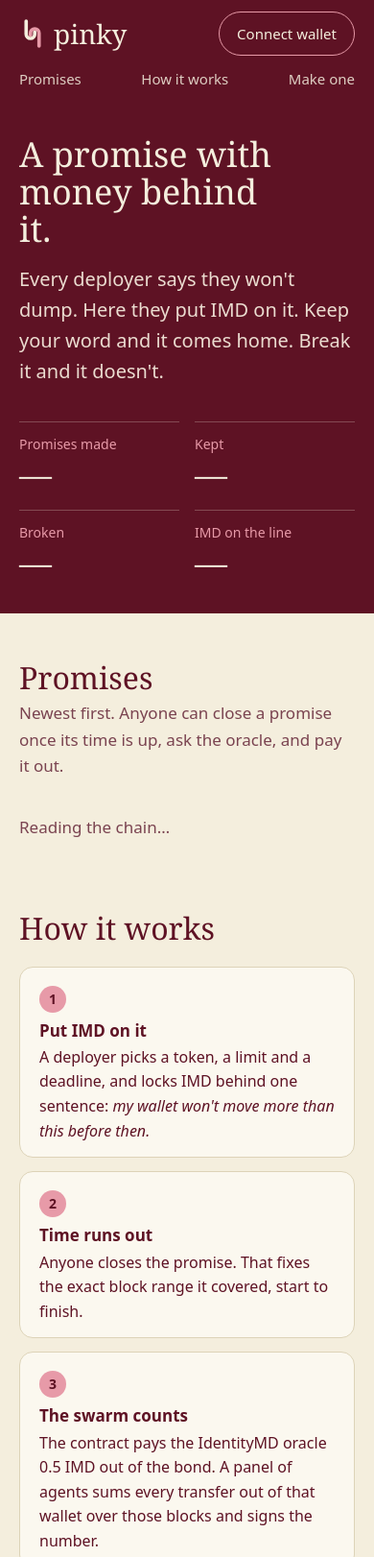
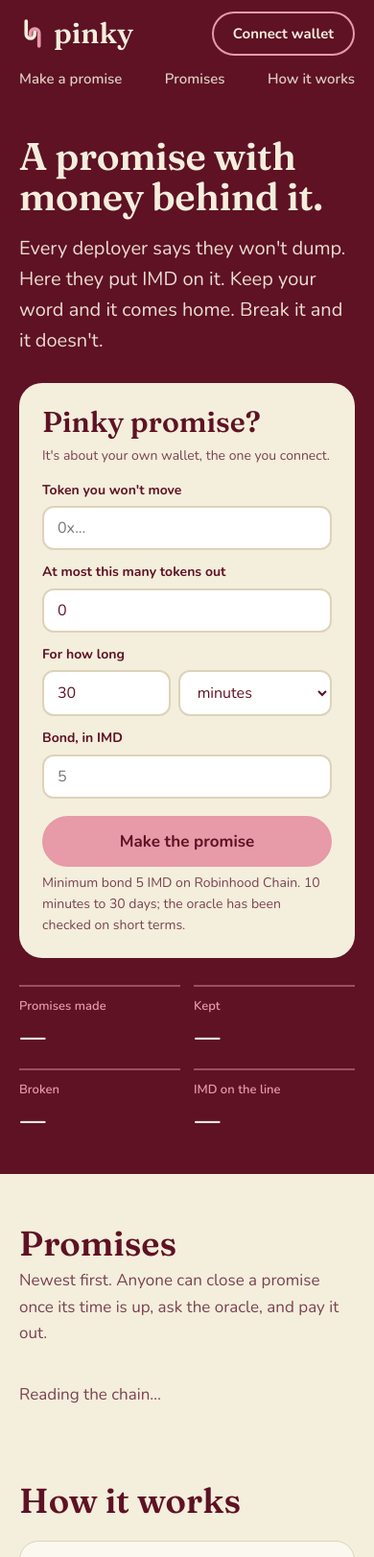
Before and after one commit to hexysdev/pinky, a plain HTML site: page site/index.html in a window 390 px wide. Shown: the top 1622 px of the page at 96% size. Drawn offline with nearby package versions, Linux system fonts and the light colour scheme.

Commit message:
Site: softer type, and the promise form moves into the first screen
Fraunces and Nunito replace the system serif and sans. The form sits
beside the headline on wide screens and right under it on narrow ones.
The X banner uses the same wordmark.

```diff
--- a/site/index.html
+++ b/site/index.html
@@ -6,6 +6,9 @@
 <title>Pinky — a promise with money behind it</title>
 <meta name="description" content="Deployers pinky-promise not to dump. Pinky holds their IMD until the IdentityMD oracle says they kept their word.">
 <link rel="icon" href="mark.svg" type="image/svg+xml">
+<link rel="preconnect" href="https://fonts.googleapis.com">
+<link rel="preconnect" href="https://fonts.gstatic.com" crossorigin>
+<link rel="stylesheet" href="https://fonts.googleapis.com/css2?family=Fraunces:opsz,wght,SOFT,WONK@9..144,400..700,100,1&family=Nunito:wght@400;600;700&display=swap">
 <link rel="stylesheet" href="style.css">
 </head>
 <body>
@@ -15,15 +18,16 @@
     <span>pinky</span>
   </a>
   <nav>
+    <a href="#make">Make a promise</a>
     <a href="#board">Promises</a>
     <a href="#how">How it works</a>
-    <a href="#make">Make one</a>
   </nav>
   <button id="connect" class="btn ghost">Connect wallet</button>
 </header>
 
 <section class="hero">
-  <div class="wrap">
+  <div class="wrap hero-grid">
+    <div class="pitch">
       <h1>A promise with money behind it.</h1>
       <p class="lede">Every deployer says they won't dump. Here they put IMD on it. Keep your word and it comes home. Break it and it doesn't.</p>
       <dl class="stats" id="stats">
@@ -32,6 +36,21 @@
         <div><dt>Broken</dt><dd data-stat="broken">—</dd></div>
         <div><dt>IMD on the line</dt><dd data-stat="locked">—</dd></div>
       </dl>
+    </div>
+
+    <form id="form" class="form">
+      <h2 id="make">Pinky promise?</h2>
+      <p class="fine">It's about your own wallet, the one you connect.</p>
+      <label>Token you won't move<input name="token" placeholder="0x…" autocomplete="off" required></label>
+      <label>At most this many tokens out<input name="maxOut" inputmode="decimal" placeholder="0" value="0" required></label>
+      <label>For how long
+        <span class="row"><input name="duration" inputmode="numeric" value="30" required><select name="unit"><option value="60">minutes</option><option value="3600">hours</option><option value="86400">days</option></select></span>
+      </label>
+      <label>Bond, in IMD<input name="bond" inputmode="decimal" placeholder="5" required></label>
+      <button class="btn pink" id="submit" type="submit">Make the promise</button>
+      <p class="fine" id="formHint">Minimum bond 5 IMD on Robinhood Chain. 10 minutes to 30 days; the oracle has been checked on short terms.</p>
+      <p id="formMsg" class="msg"></p>
+    </form>
   </div>
 </section>
 
@@ -54,22 +73,6 @@
     </ol>
     <p class="fine">A promise covers one wallet and one token, and nobody can pause or edit it once it's made. If the oracle can't answer after three tries, the bond is returned. The contracts are not audited by a third party; read them before you trust them.</p>
   </section>
-
-  <section id="make">
-    <h2>Make a promise</h2>
-    <p class="sub">It's about your own wallet: the one you connect. The bond is in IMD on Robinhood Chain.</p>
-    <form id="form" class="form">
-      <label>Token you won't move<input name="token" placeholder="0x…" autocomplete="off" required></label>
-      <label>At most this many tokens out<input name="maxOut" inputmode="decimal" placeholder="0" value="0" required></label>
-      <label>For how long
-        <span class="row"><input name="duration" inputmode="numeric" value="30" required><select name="unit"><option value="60">minutes</option><option value="3600">hours</option><option value="86400">days</option></select></span>
-      </label>
-      <label>Bond, in IMD<input name="bond" inputmode="decimal" placeholder="5" required></label>
-      <p class="fine" id="formHint">Minimum bond 5 IMD. Terms run from 10 minutes to 30 days; the oracle has been checked on short ones.</p>
-      <button class="btn" id="submit" type="submit">Make the promise</button>
-      <p id="formMsg" class="msg"></p>
-    </form>
-  </section>
 </main>
 
 <footer class="foot">
--- a/site/style.css
+++ b/site/style.css
@@ -4,94 +4,111 @@
   --ivory: #F4EEDD;
   --paper: #FBF8EF;
   --pink: #E79AA8;
+  --pink-deep: #DC8395;
   --line: #DDD3B8;
   --ink-soft: #7A4350;
-  --serif: Georgia, 'Times New Roman', serif;
-  --sans: system-ui, -apple-system, 'Segoe UI', Roboto, sans-serif;
+  --display: 'Fraunces', Georgia, serif;
+  --sans: 'Nunito', system-ui, -apple-system, 'Segoe UI', sans-serif;
   --mono: ui-monospace, 'Cascadia Mono', Consolas, monospace;
 }
 
 * { box-sizing: border-box; }
-html { scroll-behavior: smooth; }
+html { scroll-behavior: smooth; scroll-padding-top: 76px; }
 body { margin: 0; background: var(--ivory); color: var(--wine); font: 17px/1.6 var(--sans); }
 a { color: inherit; }
-.wrap { max-width: 960px; margin: 0 auto; padding: 0 20px; }
+.wrap { max-width: 1040px; margin: 0 auto; padding: 0 20px; }
+
+h1, h2, .brand, .stats dd, .card p.say { font-family: var(--display); font-variation-settings: 'SOFT' 100, 'WONK' 1; }
 
 .top { position: sticky; top: 0; z-index: 5; display: flex; align-items: center; gap: 24px; padding: 12px 20px; background: var(--wine); color: var(--ivory); }
-.brand { display: flex; align-items: center; gap: 8px; text-decoration: none; font: 28px/1 var(--serif); }
+.brand { display: flex; align-items: center; gap: 8px; text-decoration: none; font-size: 30px; font-weight: 600; line-height: 1; }
 .brand svg { width: 28px; height: 34px; }
-.top nav { display: flex; gap: 20px; margin-left: auto; font-size: 15px; }
+.top nav { display: flex; gap: 22px; margin-left: auto; font-size: 15px; font-weight: 600; }
 .top nav a { text-decoration: none; opacity: .85; }
-.top nav a:hover { opacity: 1; text-decoration: underline; }
+.top nav a:hover { opacity: 1; text-decoration: underline; text-decoration-color: var(--pink); }
 
-.btn { font: inherit; font-size: 15px; padding: 10px 18px; border-radius: 999px; border: 1px solid var(--wine); background: var(--wine); color: var(--ivory); cursor: pointer; }
-.btn:hover { background: var(--wine-deep); }
-.btn[disabled] { opacity: .45; cursor: default; }
+.btn { font: 700 15px var(--sans); padding: 11px 20px; border-radius: 999px; border: 2px solid var(--wine); background: var(--wine); color: var(--ivory); cursor: pointer; transition: transform .12s ease, background .12s ease; }
+.btn:hover { background: var(--wine-deep); transform: translateY(-1px); }
+.btn:active { transform: translateY(0); }
+.btn[disabled] { opacity: .45; cursor: default; transform: none; }
 .btn.ghost { background: transparent; border-color: var(--pink); color: var(--ivory); }
+.btn.ghost:hover { background: rgba(231, 154, 168, .15); }
+.btn.pink { background: var(--pink); border-color: var(--pink); color: var(--wine); }
+.btn.pink:hover { background: var(--pink-deep); border-color: var(--pink-deep); }
 .btn.small { padding: 6px 14px; font-size: 14px; }
 .btn.light { background: transparent; color: var(--wine); }
 .btn.light:hover { background: var(--ivory); }
 
-.hero { background: var(--wine); color: var(--ivory); padding: 56px 0 48px; }
-.hero h1 { font: 400 clamp(36px, 6vw, 60px)/1.08 var(--serif); margin: 0 0 16px; max-width: 14ch; }
-.lede { font-size: 20px; max-width: 46ch; margin: 0 0 36px; color: #EBDCD0; }
-.stats { display: grid; grid-template-columns: repeat(4, minmax(0, 1fr)); gap: 16px; margin: 0; }
-.stats div { border-top: 1px solid rgba(244, 238, 221, .25); padding-top: 12px; }
-.stats dt { font-size: 14px; color: var(--pink); }
-.stats dd { margin: 0; font: 34px/1.2 var(--serif); }
+.hero { background: var(--wine); color: var(--ivory); padding: 56px 0 56px; }
+.hero-grid { display: grid; grid-template-columns: minmax(0, 1.15fr) minmax(0, 1fr); gap: 48px; align-items: center; }
+.hero h1 { font-size: clamp(40px, 5.6vw, 64px); font-weight: 600; line-height: 1.04; letter-spacing: -.01em; margin: 0 0 18px; }
+.lede { font-size: 20px; max-width: 40ch; margin: 0 0 36px; color: #EBDCD0; }
+.stats { display: grid; grid-template-columns: repeat(4, minmax(0, 1fr)); gap: 14px; margin: 0; }
+.stats div { border-top: 2px solid rgba(231, 154, 168, .45); padding-top: 10px; }
+.stats dt { font-size: 13px; font-weight: 600; color: var(--pink); }
+.stats dd { margin: 0; font-size: 34px; font-weight: 600; line-height: 1.2; }
 
-main section { padding: 48px 0 8px; }
-h2 { font: 400 32px/1.2 var(--serif); margin: 0 0 4px; }
-h3 { font: 600 17px/1.3 var(--sans); margin: 0 0 4px; }
+.form { display: grid; gap: 12px; background: var(--ivory); color: var(--wine); border-radius: 24px; padding: 24px 24px 20px; }
+.form h2 { font-size: 30px; margin: 0; }
+.form > .fine { margin: -6px 0 2px; }
+.form label { display: grid; gap: 5px; font-size: 14px; font-weight: 700; }
+.form input, .form select { font: 16px var(--sans); padding: 10px 14px; border: 2px solid var(--line); border-radius: 12px; background: #fff; color: var(--wine); min-width: 0; width: 100%; }
+.form input:focus, .form select:focus { outline: none; border-color: var(--pink); }
+.form .row { display: grid; grid-template-columns: minmax(0, 1fr) minmax(0, 1.2fr); gap: 8px; }
+.form button { margin-top: 6px; font-size: 17px; padding: 13px 20px; }
+.msg { font-size: 15px; margin: 0; }
+.msg:empty { display: none; }
+.msg.bad { color: #A01225; }
+
+main section { padding: 52px 0 8px; }
+h2 { font-size: 36px; font-weight: 600; line-height: 1.15; margin: 0 0 4px; }
+h3 { font: 700 18px/1.3 var(--sans); margin: 0 0 4px; }
 .sub { margin: 0 0 20px; color: var(--ink-soft); }
-.fine { font-size: 14px; color: var(--ink-soft); }
-.notice { margin: 24px 0 0; padding: 12px 16px; border: 1px dashed var(--wine); border-radius: 10px; font-size: 15px; }
+.fine { font-size: 14px; color: var(--ink-soft); margin: 0; }
+.notice { margin: 28px 0 0; padding: 12px 18px; border: 2px dashed var(--pink); border-radius: 16px; font-size: 15px; }
 
 .cards { display: grid; gap: 14px; }
-.card { background: var(--paper); border: 1px solid var(--line); border-radius: 14px; padding: 18px 20px; display: grid; gap: 10px; }
+.card { background: var(--paper); border: 1px solid var(--line); border-radius: 20px; padding: 18px 22px; display: grid; gap: 10px; }
 .card-head { display: flex; align-items: baseline; gap: 12px; flex-wrap: wrap; }
 .card-head .id { font: 14px var(--mono); color: var(--ink-soft); }
-.card p.say { margin: 0; font: 20px/1.4 var(--serif); }
+.card p.say { margin: 0; font-size: 23px; font-weight: 500; line-height: 1.35; }
+.card .who { font: 600 .78em var(--mono); letter-spacing: -.01em; }
+.card .who a { text-decoration-color: var(--pink); }
 .card .meta { display: flex; flex-wrap: wrap; gap: 6px 20px; font-size: 14px; color: var(--ink-soft); }
-.card .meta b { color: var(--wine); font-weight: 600; }
-.card .actions { display: flex; gap: 8px; flex-wrap: wrap; align-items: center; }
-.mono { font-family: var(--mono); font-size: .9em; }
+.card .meta b { color: var(--wine); font-weight: 700; }
+.card .actions { display: flex; gap: 10px; flex-wrap: wrap; align-items: center; }
 .empty { color: var(--ink-soft); }
 
-.badge { display: inline-block; padding: 3px 12px; border-radius: 999px; font-size: 13px; font-weight: 600; border: 1px solid var(--wine); }
+.badge { display: inline-block; padding: 3px 13px; border-radius: 999px; font-size: 13px; font-weight: 700; border: 2px solid var(--wine); }
 .badge.kept { background: var(--pink); border-color: var(--pink); }
 .badge.broken { background: var(--wine); color: var(--ivory); }
-.badge.waiting { background: transparent; }
 .badge.quiet { border-color: var(--line); color: var(--ink-soft); }
 
 .steps { list-style: none; counter-reset: step; padding: 0; margin: 20px 0; display: grid; grid-template-columns: repeat(2, minmax(0, 1fr)); gap: 14px; }
-.steps li { counter-increment: step; background: var(--paper); border: 1px solid var(--line); border-radius: 14px; padding: 18px 20px 14px; }
-.steps li::before { content: counter(step); display: inline-grid; place-items: center; width: 28px; height: 28px; border-radius: 50%; background: var(--pink); font-weight: 600; font-size: 14px; margin-bottom: 8px; }
+.steps li { counter-increment: step; background: var(--paper); border: 1px solid var(--line); border-radius: 20px; padding: 18px 22px 16px; }
+.steps li::before { content: counter(step); display: inline-grid; place-items: center; width: 32px; height: 32px; border-radius: 50%; background: var(--pink); font: 600 17px var(--display); margin-bottom: 8px; }
 .steps p { margin: 0; font-size: 16px; }
-
-.form { display: grid; grid-template-columns: repeat(2, minmax(0, 1fr)); gap: 14px 20px; background: var(--paper); border: 1px solid var(--line); border-radius: 14px; padding: 20px; }
-.form label { display: grid; gap: 6px; font-size: 14px; font-weight: 600; }
-.form input, .form select { font: 16px var(--sans); padding: 10px 12px; border: 1px solid var(--line); border-radius: 8px; background: #fff; color: var(--wine); min-width: 0; width: 100%; }
-.form input:focus, .form select:focus { outline: 2px solid var(--pink); border-color: var(--pink); }
-.form .row { display: grid; grid-template-columns: minmax(0, 1fr) minmax(0, 1fr); gap: 8px; }
-.form .fine, .form .msg, .form button { grid-column: 1 / -1; margin: 0; }
-.form button { justify-self: start; }
-.msg { font-size: 15px; min-height: 1.5em; }
-.msg.bad { color: #A01225; }
 
 .foot { margin-top: 56px; padding: 28px 0 40px; background: var(--wine); color: var(--ivory); font-size: 14px; }
 .foot dl { display: grid; grid-template-columns: max-content minmax(0, 1fr); gap: 4px 16px; margin: 0 0 16px; }
-.foot dt { color: var(--pink); }
+.foot dt { color: var(--pink); font-weight: 600; }
 .foot dd { margin: 0; font-family: var(--mono); word-break: break-all; }
 
+@media (max-width: 860px) {
+  .hero-grid { grid-template-columns: minmax(0, 1fr); gap: 28px; }
+  /* One column: the form comes right after the pitch, the numbers after the form. */
+  .pitch { display: contents; }
+  .pitch h1 { margin-bottom: -10px; }
+  .lede { margin-bottom: 0; }
+  .form { order: 2; }
+  .stats { order: 3; }
+}
 @media (max-width: 640px) {
   .top { gap: 12px; flex-wrap: wrap; }
-  .top nav { order: 3; width: 100%; margin: 0; justify-content: space-between; }
+  .top nav { order: 3; width: 100%; margin: 0; justify-content: space-between; gap: 12px; }
   .top .btn { margin-left: auto; }
-  .hero { padding: 36px 0 32px; }
+  .hero { padding: 36px 0 36px; }
   .stats { grid-template-columns: repeat(2, minmax(0, 1fr)); }
-  .steps, .form { grid-template-columns: minmax(0, 1fr); }
+  .steps { grid-template-columns: minmax(0, 1fr); }
+  html { scroll-padding-top: 120px; }
 }
-
-.card .who { font: 600 .8em var(--mono); letter-spacing: -.01em; }
-.card .who a { text-decoration-color: var(--pink); }
```
Also changed, not shown: brand/BRAND.md (+9 -2 lines), brand/banner.png, brand/banner.svg. Lines whose indentation alone changed are shown as unchanged.
